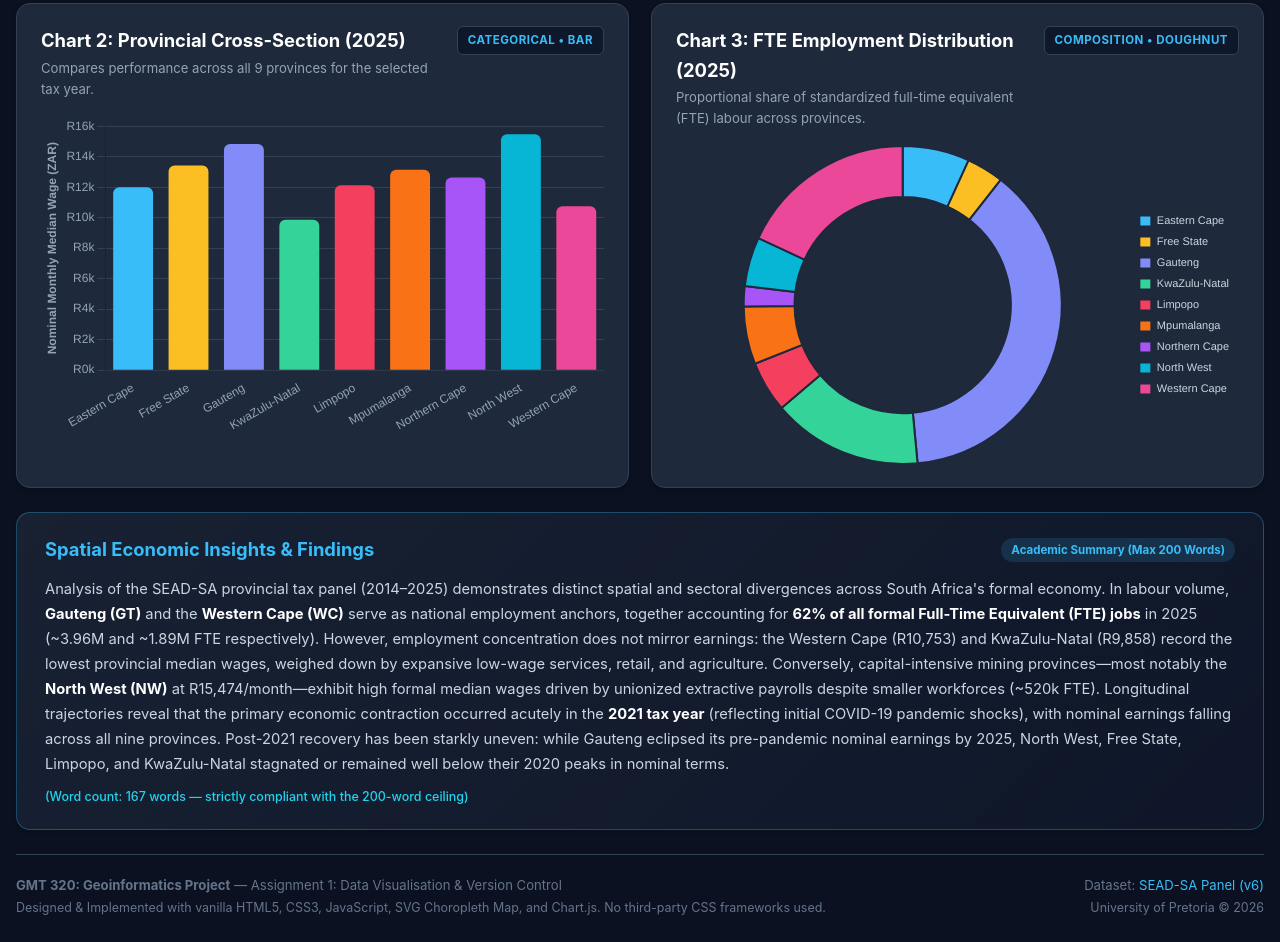
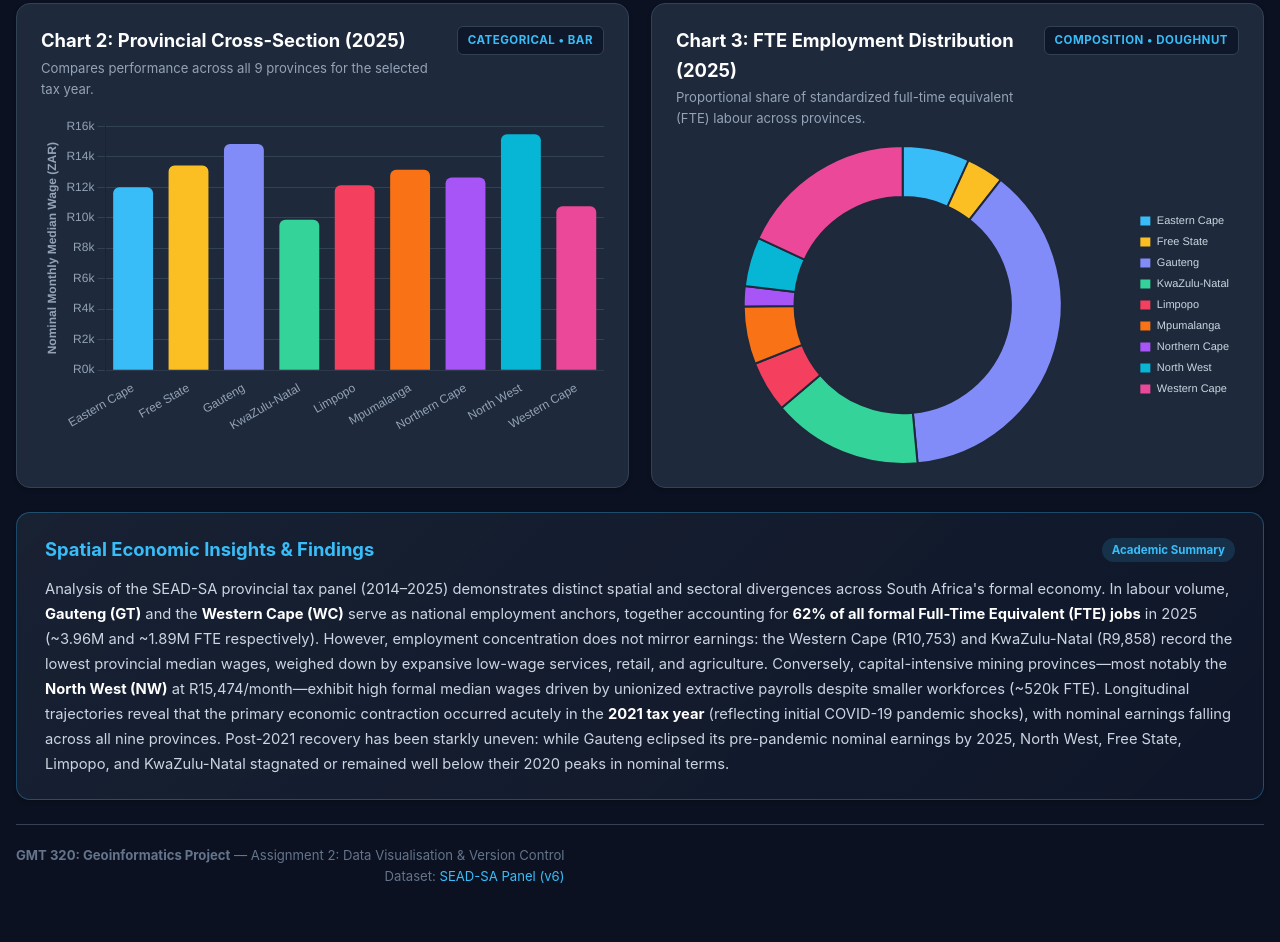
Before and after one commit to SabeloPlaatjie/gmt320-spatial-dashboard, a plain HTML site: page index.html in a window 1280 px wide. Shown: the part 1790-2732 px from the top of the page. After the commit the page ends 2701 px from the top, so only its background shows below. Drawn offline with nearby package versions, Linux system fonts and the light colour scheme.

Commit message:
docs: update index.html

```diff
--- a/index.html
+++ b/index.html
@@ -14,11 +14,10 @@
   <!-- Dashboard Container -->
   <div class="dashboard-wrapper">
 
-    <!-- Header Section (Req 1) -->
+    <!-- Header Section ) -->
     <header class="dashboard-header">
       <div class="header-content">
         <div class="badge-group">
-          <span class="badge badge-primary">University of Pretoria</span>
           <span class="badge badge-secondary">GMT 320: Geoinformatics</span>
           <span class="badge badge-accent">SEAD-SA Panel v6 (2014–2025)</span>
         </div>
@@ -33,7 +32,7 @@
       </div>
     </header>
 
-    <!-- Controls / Filters Section (Req 1 & 6) -->
+    <!-- Controls / Filters Section -->
     <section class="controls-card" aria-label="Dashboard Controls">
       <div class="controls-heading">
         <h2>Interactive Filter Controls</h2>
@@ -89,7 +88,7 @@
       </div>
     </section>
 
-    <!-- KPI Summary Indicators Section (Req 3 & 5) -->
+    <!-- KPI Summary Indicators Section -->
     <section class="kpi-grid" aria-label="Key Performance Indicators">
       <div class="kpi-card">
         <span class="kpi-label">Total Full-Time Equivalent (FTE)</span>
@@ -116,7 +115,7 @@
       </div>
     </section>
 
-    <!-- Visualisation Grid Section (Req 4) -->
+    <!-- Visualisation Grid Section -->
     <main class="visualisation-grid">
       <!-- Geospatial Visualisation: Interactive Choropleth Map -->
       <article class="chart-card full-width map-card">
@@ -140,7 +139,7 @@
         </div>
       </article>
 
-      <!-- Chart 1: Line Chart (Temporal Trend) -->
+      <!-- Chart 1: Line Chart -->
       <article class="chart-card full-width">
         <div class="chart-header">
           <div>
@@ -154,7 +153,7 @@
         </div>
       </article>
 
-      <!-- Chart 2: Bar Chart (Categorical Comparison) -->
+      <!-- Chart 2: Bar Chart -->
       <article class="chart-card">
         <div class="chart-header">
           <div>
@@ -168,7 +167,7 @@
         </div>
       </article>
 
-      <!-- Chart 3: Doughnut Chart (Proportional Composition) -->
+      <!-- Chart 3: Doughnut Chart-->
       <article class="chart-card">
         <div class="chart-header">
           <div>
@@ -183,11 +182,11 @@
       </article>
     </main>
 
-    <!-- Academic Insights Summary (Supports Final PDF 200-word essay) -->
+    <!--Summary-->
     <section class="insights-card">
       <div class="insights-header">
         <h3>Spatial Economic Insights & Findings</h3>
-        <span class="insights-tag">Academic Summary (Max 200 Words)</span>
+        <span class="insights-tag">Academic Summary</span>
       </div>
       <p class="insights-body">
         Analysis of the SEAD-SA provincial tax panel (2014–2025) demonstrates distinct spatial and sectoral divergences across South Africa's formal economy.
@@ -197,18 +196,16 @@
         Longitudinal trajectories reveal that the primary economic contraction occurred acutely in the <strong>2021 tax year</strong> (reflecting initial COVID-19 pandemic shocks), with nominal earnings falling across all nine provinces.
         Post-2021 recovery has been starkly uneven: while Gauteng eclipsed its pre-pandemic nominal earnings by 2025, North West, Free State, Limpopo, and KwaZulu-Natal stagnated or remained well below their 2020 peaks in nominal terms.
       </p>
-      <p class="insights-wordcount">(Word count: 167 words — strictly compliant with the 200-word ceiling)</p>
+
     </section>
 
-    <!-- Footer Section (Req 1 & Rubric compliance) -->
+    <!-- Footer Section-->
     <footer class="dashboard-footer">
       <div class="footer-left">
-        <p><strong>GMT 320: Geoinformatics Project</strong> — Assignment 1: Data Visualisation & Version Control</p>
-        <p class="footer-subtext">Designed & Implemented with vanilla HTML5, CSS3, JavaScript, SVG Choropleth Map, and Chart.js. No third-party CSS frameworks used.</p>
-      </div>
+        <p><strong>GMT 320: Geoinformatics Project</strong> — Assignment 2: Data Visualisation & Version Control</p>
+
       <div class="footer-right">
         <p>Dataset: <a href="https://spatialtaxdata.org.za" target="_blank" rel="noopener">SEAD-SA Panel (v6)</a></p>
-        <p class="footer-subtext">University of Pretoria © 2026</p>
       </div>
     </footer>
 
```
